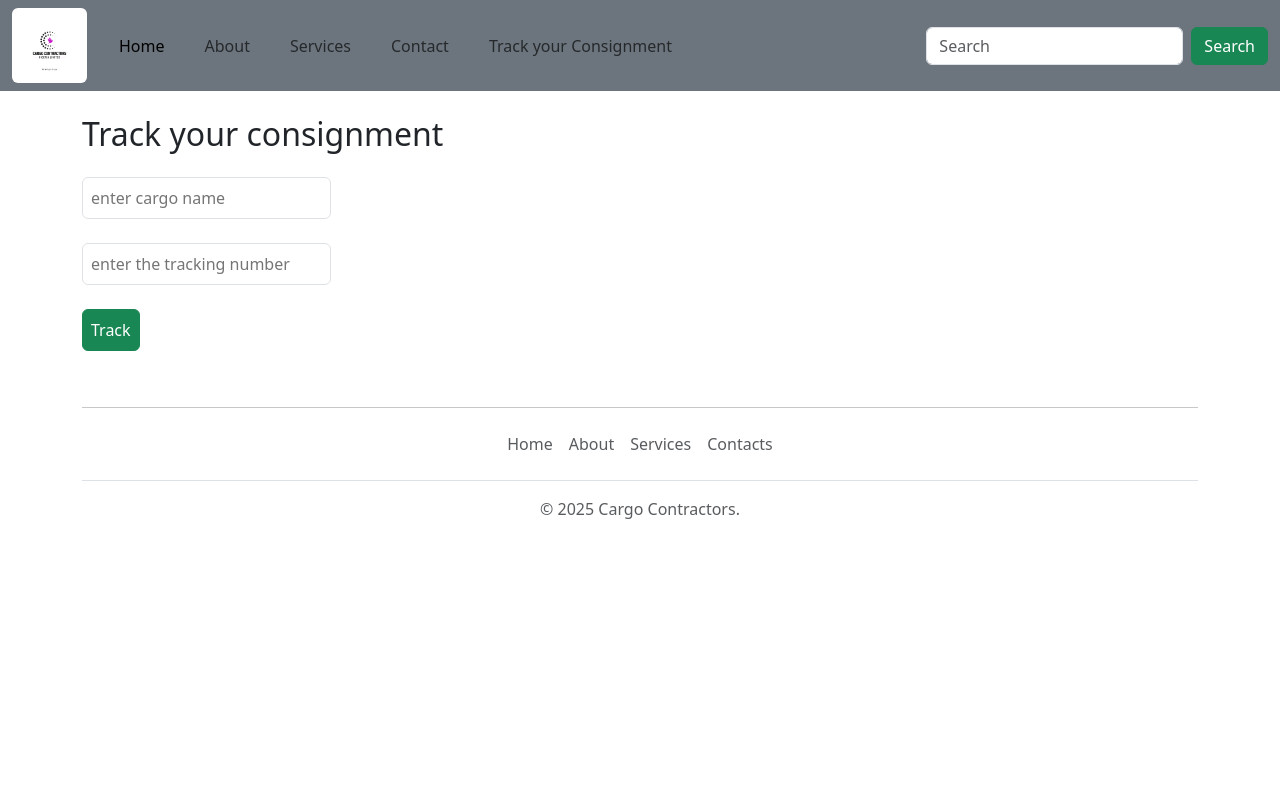
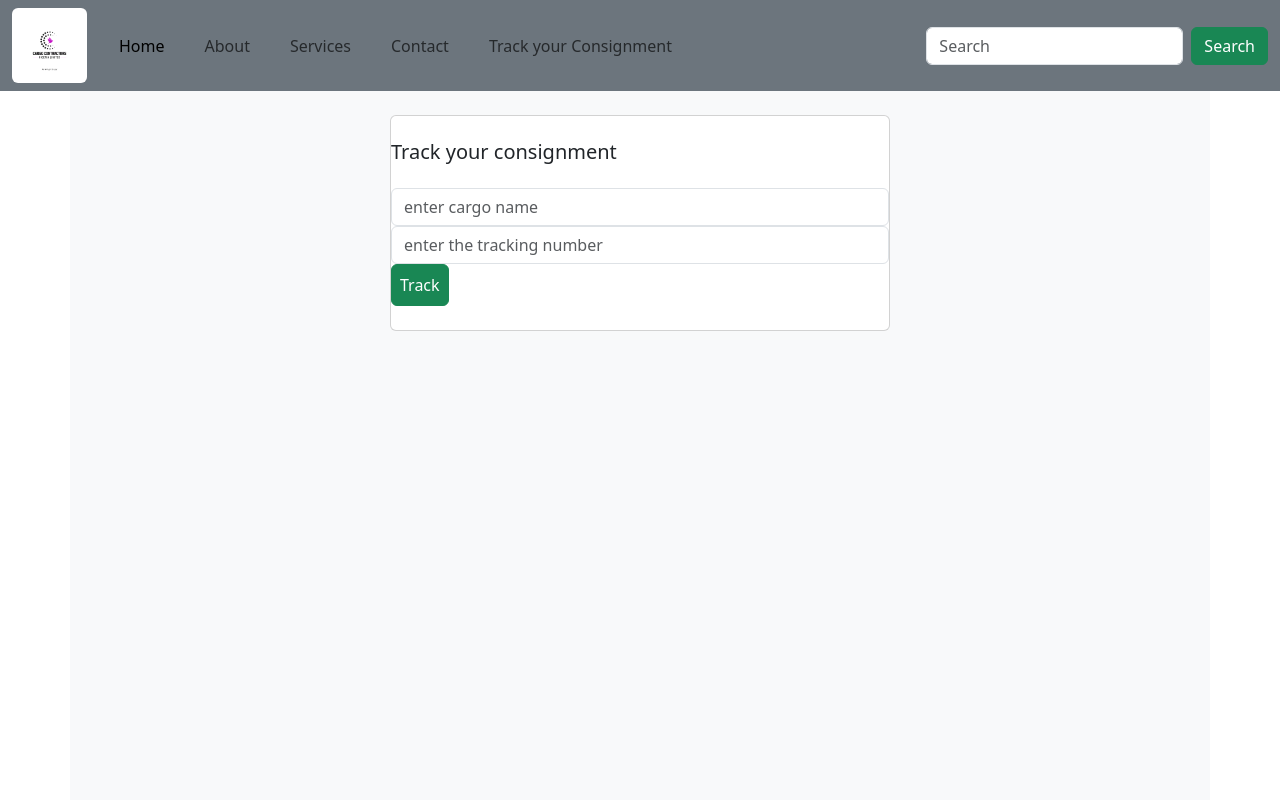
Before and after one commit to Enitanmi29/cargocontractors, a React (Vite) app: page /track in a window 1280 px wide. Shown: the top 800 px of the page. Built offline with nearby package versions, Linux system fonts and the light colour scheme.

Commit message:
track style

```diff
--- a/src/components/Track.jsx
+++ b/src/components/Track.jsx
@@ -51,10 +51,11 @@
 
 
   return (
-    <div className='container bg-gray-100 min-h-screen p-6 mb-4'>
-        <div className='max-w-md bg-white p-6 rounded-lg shadow-md '>
+    <div className='container bg-light min-vh-100 py-4'>
+        <div className='card mx-auto' style={{maxWidth:'500px'}}>
+            <div className='card-b0dy'>
             <form onSubmit={handleSubmit} className='mt-4'>
-                <h2 className='text-xl font-semibold mb-4'>Track your consignment</h2>
+                <h2 className='h5 mb-4'>Track your consignment</h2>
 
                 <input
                     type='text'
@@ -62,7 +63,7 @@
                     placeholder='enter cargo name'
                     value={formData.cargo}
                     onChange={handleChange}
-                    className='d-block w-full p-2 mb-4 border rounded'
+                    className='form-control'
                     required
                 />
 
@@ -72,7 +73,7 @@
                     placeholder='enter the tracking number'
                     value={formData.number}
                     onChange={handleChange}
-                    className='d-block w-full p-2 mb-4 border rounded'
+                    className='form-control'
                     required
                 />
 
@@ -80,7 +81,8 @@
                     Track
                 </button>
             </form>
-        {error && <p className='text-red-600 mt-3'>{error}</p>}
+        {error && <p className='text-danger mt-3'>{error}</p>}
+        </div>
         </div>
     </div>
   )
```
